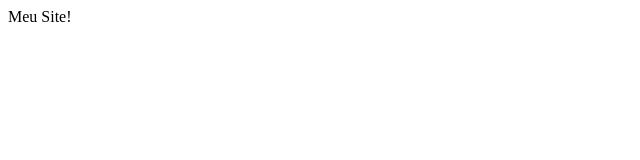
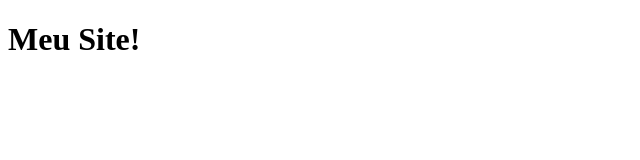
Before and after one commit to bferraz/teste, a plain HTML site: page index.html in a window 1280 px wide. Shown: the whole page, without its empty margins (0-640 px from the left). Drawn offline with Linux system fonts and the light colour scheme.

Commit message:
Inclusão do título

```diff
--- a/index.html
+++ b/index.html
@@ -5,6 +5,6 @@
     <title> Meu Site </title>
 </head>
 <body>
-	Meu Site!
+	<h1>Meu Site!</h1>
 </body>
 </html>
```
